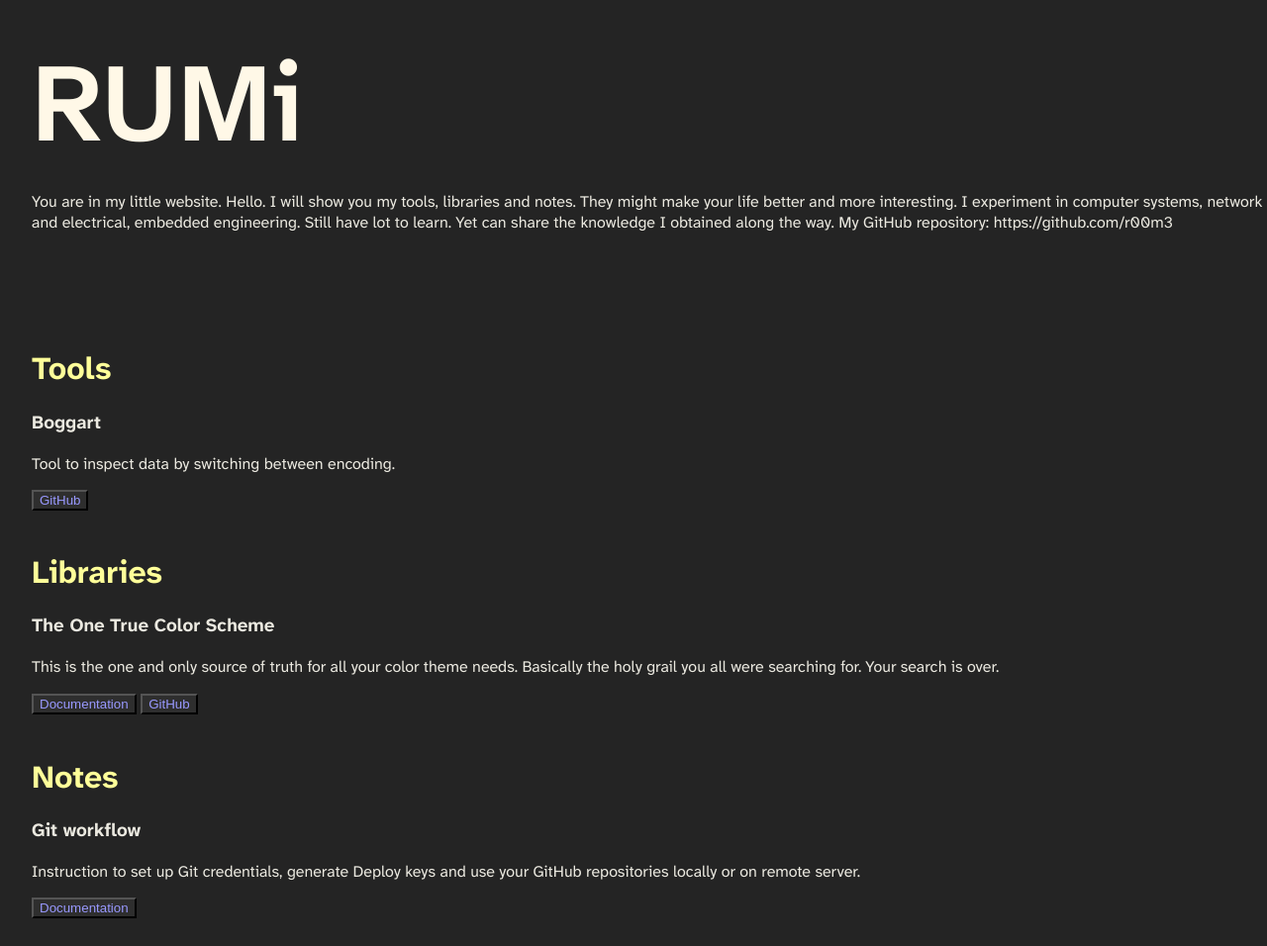
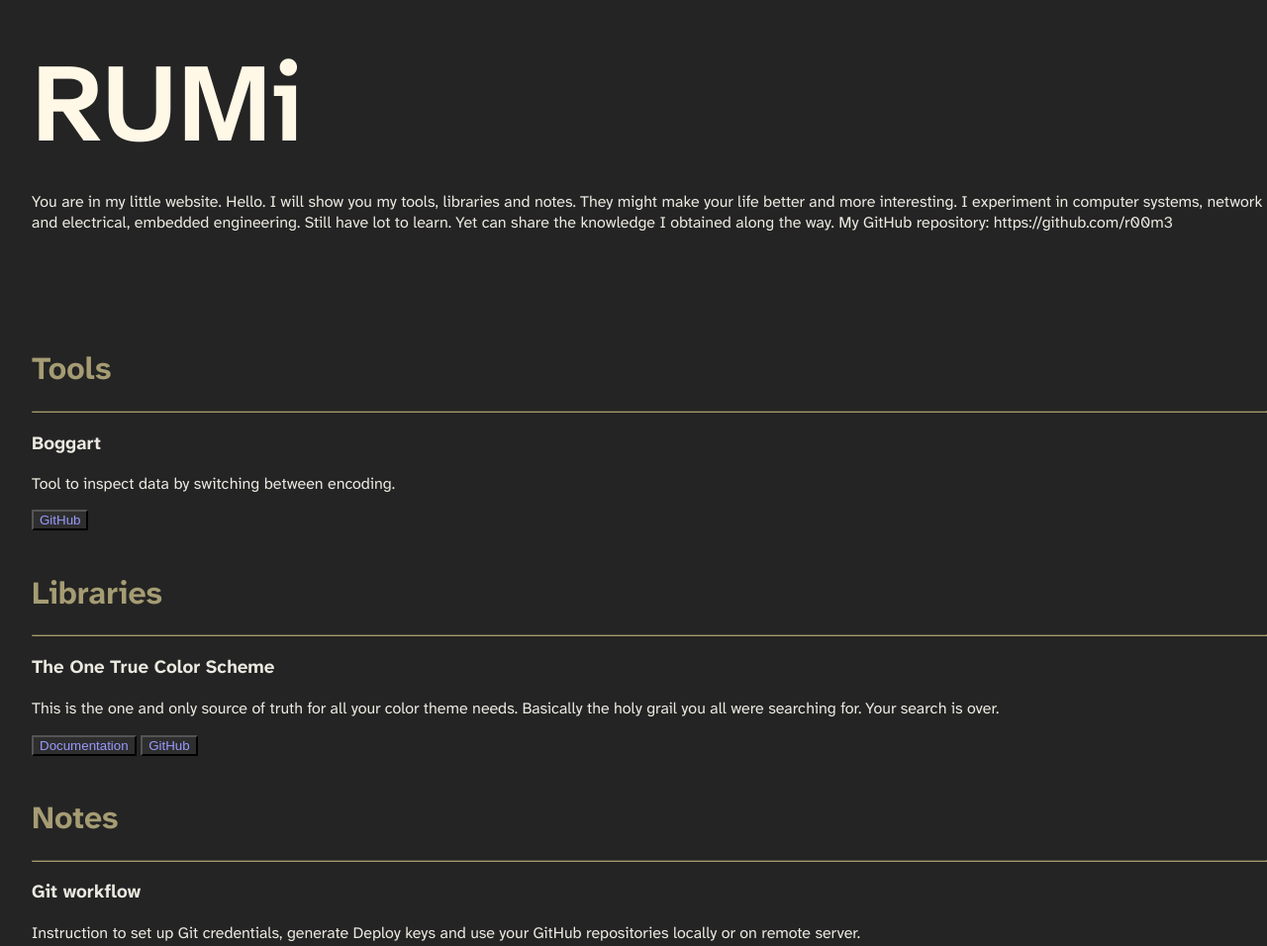
Before and after one commit to r00m3/r00m3.github.io, a plain HTML site: page index.html in a window 1280 px wide. Shown: the top 956 px of the page at 99% size. Drawn offline with Linux system fonts and the light colour scheme.

Commit message:
Add files via upload

```diff
--- a/index.css
+++ b/index.css
@@ -69,7 +69,8 @@ footer {
 	margin-top: 5rem;
 }
 h1 {
-	color: var(--color_Yellow_base);
+	/* color: var(--color_Yellow_base); */
+	color: var(--color_Golden_semi_darker);
 }
 caption {
 	font-weight: 600;
@@ -106,3 +107,6 @@ button:hover {
 	background-color: var(--color_Golden_darker);
 	cursor: pointer;
 }
+hr {
+	border-color: var(--color_Golden_semi_darker);
+}
--- a/index.html
+++ b/index.html
@@ -42,6 +42,7 @@
 		</header>
 
 		<h1>Tools</h1>
+		<hr />
 
 		<h3>Boggart</h3>
 		<p>Tool to inspect data by switching between encoding.</p>
@@ -51,6 +52,7 @@
 		<br />
 
 		<h1>Libraries</h1>
+		<hr />
 
 		<h3>The One True Color Scheme</h3>
 		<p>
@@ -66,6 +68,7 @@
 		<br />
 
 		<h1>Notes</h1>
+		<hr />
 
 		<h3>Git workflow</h3>
 		<p>
```
Also changed, not shown: pages/git.html (+2 -2 lines).
